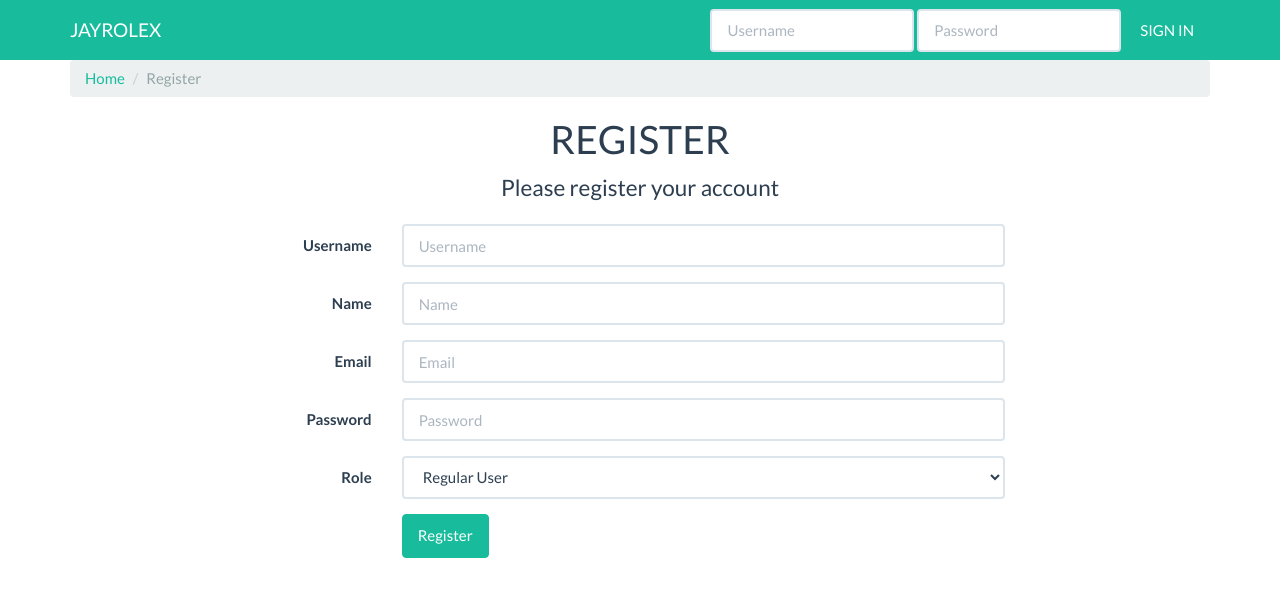
After one commit to mpaarating/jayrolex, a PHP site: page /registration.php in a window 1280 px wide. The commit adds this page. Shown: the top 597 px of the page. Run offline with PHP 8.4, Linux system fonts and the light colour scheme.

Commit message:
adds login system

```diff
--- a/assets/less/main.less
+++ b/assets/less/main.less
@@ -5,7 +5,7 @@
 @import "bootswatch.less";
 
 .wrapper {
-  margin-top: 70px;
+  margin-top: 60px;
 }
 
 .search-form {
--- a/includes/header.php
+++ b/includes/header.php
@@ -14,6 +14,24 @@ if ( isset ( $_SESSION['cart'] ) ){
 		$count = count($items);
 	}
 }
+
+//check to see if a user if logged in
+$login = '';
+$name = '';
+$role = 0;
+
+if (isset($_SESSION['login'])){
+	$login = $_SESSION['login'];
+}
+
+if (isset($_SESSION['name'])) {
+	$name = $_SESSION['name'];
+}
+
+if (isset($_SESSION['role'])){
+	$role = $_SESSION['role'];
+}
+
 ?>
 <!DOCTYPE html>
 <html>
@@ -46,15 +64,34 @@ if ( isset ( $_SESSION['cart'] ) ){
 			<a class="navbar-brand" href="index.php">JAYROLEX</a>
 		</div>
 		<div id="navbar" class="navbar-collapse collapse">
-			<form class="navbar-form navbar-right" role="form">
+			<?php
+				if ($role == 1) : ?>
+				<ul class="nav navbar-nav navbar-right">
+					<li><a href="addtoaccount.php">Welcome, <?php print_r($name); ?>!</a></li>
+					<li><a href="addMovie.php">Add Movie</a></li>
+					<li><a href="logout.php">Logout</a></li>
+				</ul>
+			<?php
+				endif;
+				if ($role == 2) : ?>
+				<ul class="nav navbar-nav navbar-right">
+					<li><a href="addtoaccount.php">Welcome, <?php print_r($name); ?>!</a></li>
+					<li><a href="logout.php">Logout</a></li>
+				</ul>
+			<?php
+				endif;
+				if (empty($login)) : ?>
+
+			<form class="navbar-form navbar-right" role="form" action="login.php" method="post">
 				<div class="form-group">
-					<input type="text" placeholder="Email" class="form-control">
+					<input type="text" class="form-control" name="username" placeholder="Username">
 				</div>
 				<div class="form-group">
-					<input type="password" placeholder="Password" class="form-control">
+					<input type="password" class="form-control" name="password" placeholder="Password">
 				</div>
 				<button type="submit" class="btn btn-success">SIGN IN</button>
 			</form>
+			<?php endif; ?>
 		</div><!--/.navbar-collapse -->
 	</div>
 </nav>
--- a/index.php
+++ b/index.php
@@ -16,7 +16,7 @@
 				<div class="jumbotron">
 					<div class="container">
 						<div class="carousel-caption">
-							<h1>JAYROLEX Movie Service</h1>
+							<h1>JAYROLEX REVIEWS</h1>
 							<p>Welcome to the JAYROLEX Movie Review Service!</p>
 						</div>
 					</div>
@@ -29,7 +29,7 @@
 						<div class="carousel-caption">
 							<h1>Rate Movies</h1>
 							<p>Create an account to review your favorite movies</p>
-							<p><a class="btn btn-lg btn-info" href="register.php" role="button">Sign up today</a></p>
+							<p><a class="btn btn-lg btn-info" href="registration.php" role="button">Sign up today</a></p>
 						</div>
 					</div>
 				</div>
@@ -55,7 +55,7 @@
 			<div class="col-md-4">
 				<h2>CREATE ACCOUNT</h2>
 				<p>Sign up for an account in order to add a review to your favorite movie</p>
-				<p><a class="btn btn-default" href="register.php" role="button">SIGN UP &raquo;</a></p>
+				<p><a class="btn btn-default" href="registration.php" role="button">SIGN UP &raquo;</a></p>
 			</div>
 			<div class="col-md-4">
 				<h2>LIST MOVIES</h2>
--- /dev/null
+++ b/registration.php
@@ -0,0 +1,56 @@
+<?php
+$page_title = "Create new user";
+
+include ('includes/header.php');
+?>
+<div class="container wrapper">
+	<ul class="breadcrumb">
+		<li><a href="index.php">Home</a></li>
+		<li class="active">Register</li>
+	</ul>
+
+    <h1 class="text-center">REGISTER</h1>
+    <p class="lead text-center">Please register your account</p>
+	<div class="col-xs-8 col-xs-offset-2">
+		<form class="form-horizontal" role="form" action="register.php" method="post" enctype="text/plain">
+			<div class="form-group">
+				<label for="newUserName" class="col-sm-2 control-label">Username</label>
+				<div class="col-sm-10">
+					<input type="text" class="form-control" id="newUserName" name="username" placeholder="Username">
+				</div>
+			</div>
+			<div class="form-group">
+				<label for="newName" class="col-sm-2 control-label">Name</label>
+				<div class="col-sm-10">
+					<input type="text" class="form-control" id="newName" name="name" placeholder="Name">
+				</div>
+			</div>
+			<div class="form-group">
+				<label for="newEmail" class="col-sm-2 control-label">Email</label>
+				<div class="col-sm-10">
+					<input type="email" class="form-control" id="newEmail" name="email" placeholder="Email">
+				</div>
+			</div>
+			<div class="form-group">
+				<label for="newPassword" class="col-sm-2 control-label">Password</label>
+				<div class="col-sm-10">
+					<input type="password" class="form-control" id="newPassword" name="password" placeholder="Password">
+				</div>
+			</div>
+			<div class="form-group">
+				<label for="newRole" class="col-sm-2 control-label">Role</label>
+				<div class="col-sm-10">
+					<select id="newRole" name="role" class="form-control">
+                        <option value="2">Regular User</option>
+						<option value="1">Administrator</option>
+					</select>
+				</div>
+			</div>
+			<div class="form-group">
+				<div class="col-sm-offset-2 col-sm-10">
+					<button type="submit" class="btn btn-success">Register</button>
+				</div>
+			</div>
+		</form>
+	</div>
+</div>
```
Also changed, not shown: login.php (added, +36 -0 lines), loginform.php (added, +67 -0 lines), logout.php (added, +26 -0 lines), moviedetails.php (+5 -3 lines), register.php (+3 -42 lines), reviews.php (+23 -14 lines), useraccount.php (+9 -5 lines), assets/css/main.css.
